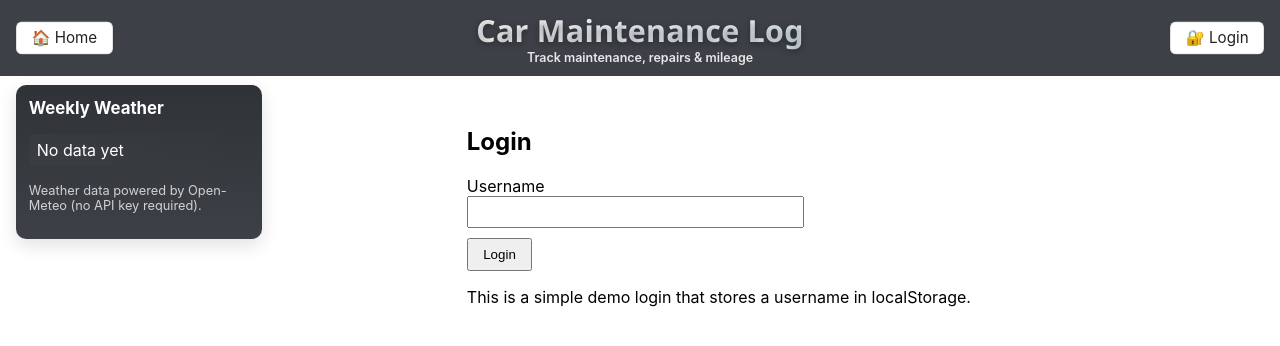
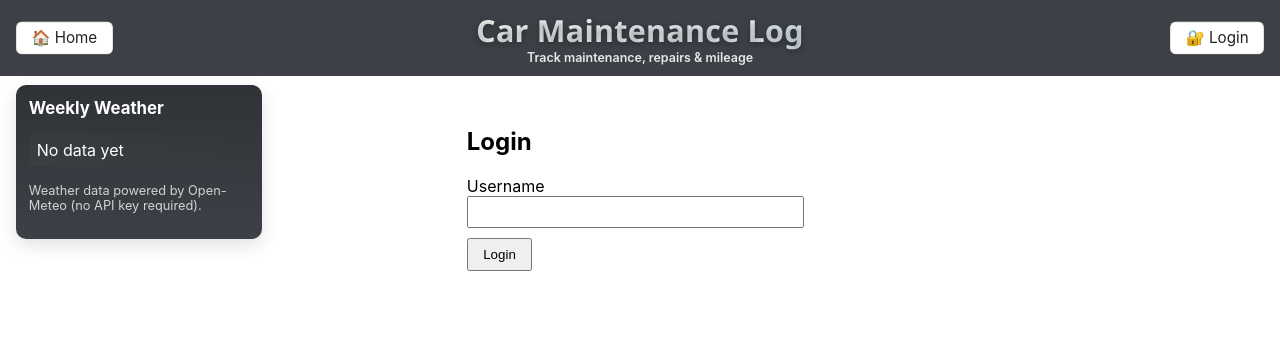
Before and after one commit to Logan-MJ/PCML_Logan_James, a React (Create React App) app in the folder frontend/: page /login in a window 1280 px wide. Shown: the top 346 px of the page. Built offline with nearby package versions, Linux system fonts and the light colour scheme; no server answers.

Commit message:
changed text

```diff
--- a/frontend/src/Login.js
+++ b/frontend/src/Login.js
@@ -25,7 +25,7 @@ function Login() {
           <button type="submit" style={{ padding: "0.45rem 0.9rem" }}>Login</button>
         </div>
       </form>
-      <p style={{ marginTop: "1rem" }}>This is a simple demo login that stores a username in localStorage.</p>
+      <p style={{ marginTop: "1rem" }}></p>
     </main>
   );
 }
```
Also changed, not shown: 2 other files (tests, documents, lock files or other folders).
